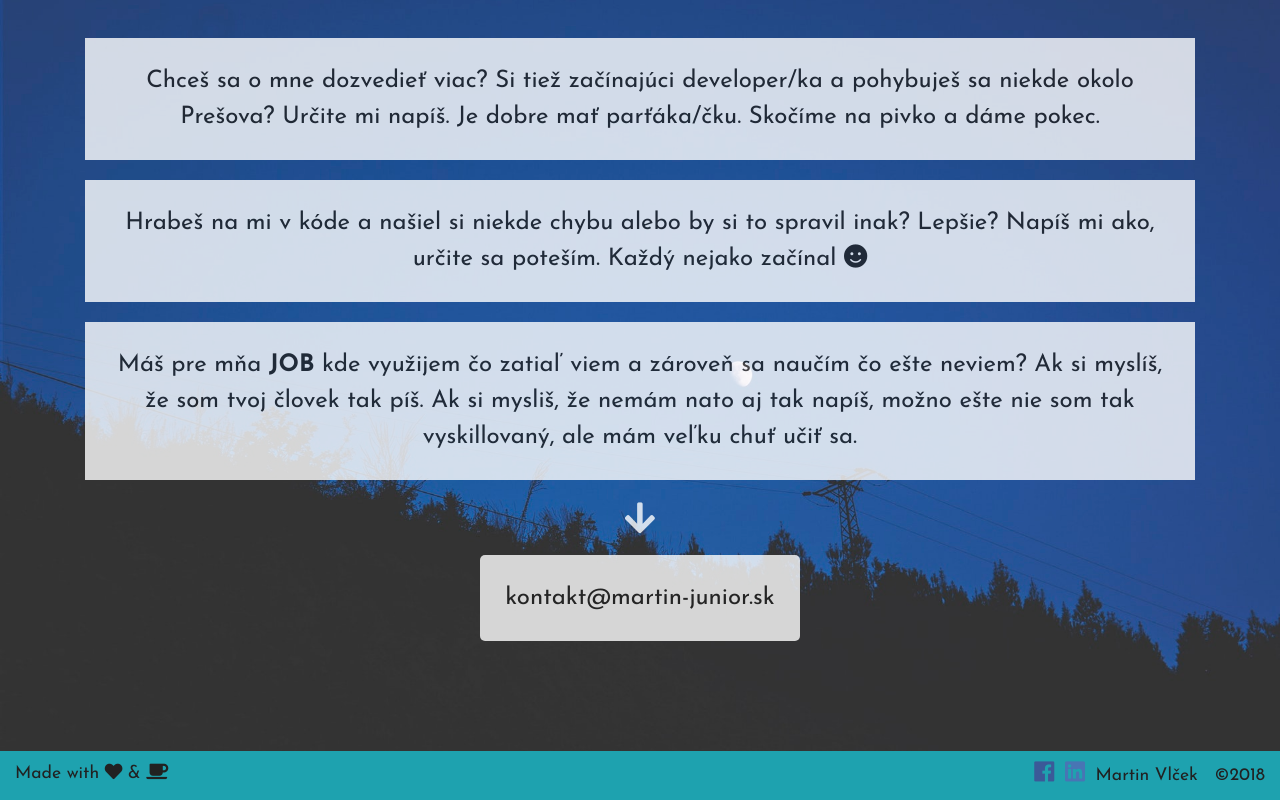
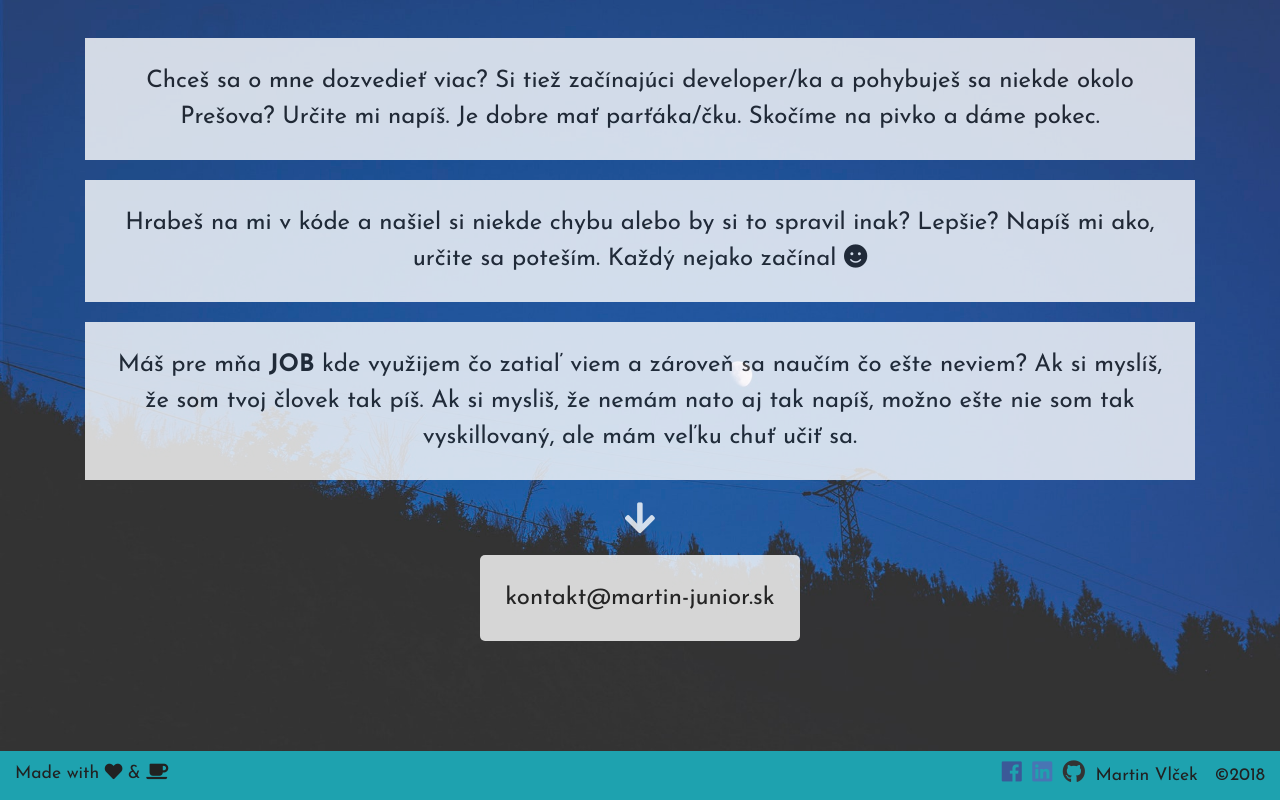
Before and after one commit to martinvlcek/martin-junior, a plain HTML site: page index.html in a window 1280 px wide. Shown: the part 3022-3822 px from the top of the page. Drawn offline with nearby package versions, Linux system fonts and the light colour scheme.

Commit message:
Added link to github

```diff
--- a/css/style.css
+++ b/css/style.css
@@ -343,6 +343,7 @@ footer .fab:hover {
 
 footer .fa-facebook { color: #3b5998; }
 footer .fa-linkedin { color: #4875B4; }
+footer .fa-github { color: #333; }
 
 /*
 **** back to top ****
--- a/index.html
+++ b/index.html
@@ -176,6 +176,7 @@
 						<p>
 							<a href="https://facebook.com/martin.vlcek93" target="_blank"><i class="fab fa-facebook"></i></a>
 							<a href="https://linkedin.com/in/martinvlcek93" target="_blank"><i class="fab fa-linkedin"></i></a>
+							<a href="https://github.com/martinvlcek" target="_blank"><i class="fab fa-github"></i></a>
 							Martin Vlček &nbsp;&nbsp;&copy2018
 						</p>
 					</div>
```
